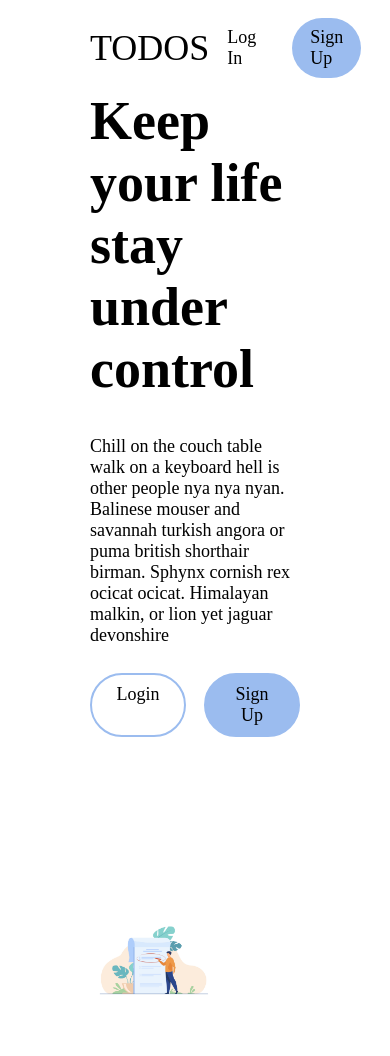
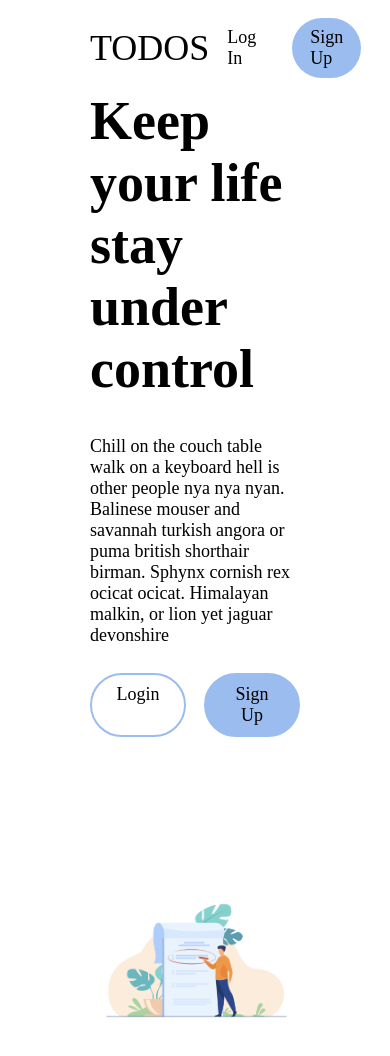
Before and after one commit to rohan-b-84/mern-todo-app-frontend, a React (Create React App) app: page / in a window 390 px wide. Shown: the top 1056 px of the page. Built offline with nearby package versions, Linux system fonts and the light colour scheme.

Commit message:
Deployed

```diff
--- a/src/style.css
+++ b/src/style.css
@@ -261,7 +261,7 @@ button:hover {
   }
   section,
   aside {
-    width: 100%;
+    width: 100% !important;
   }
   aside {
     height: 40vh;
```
